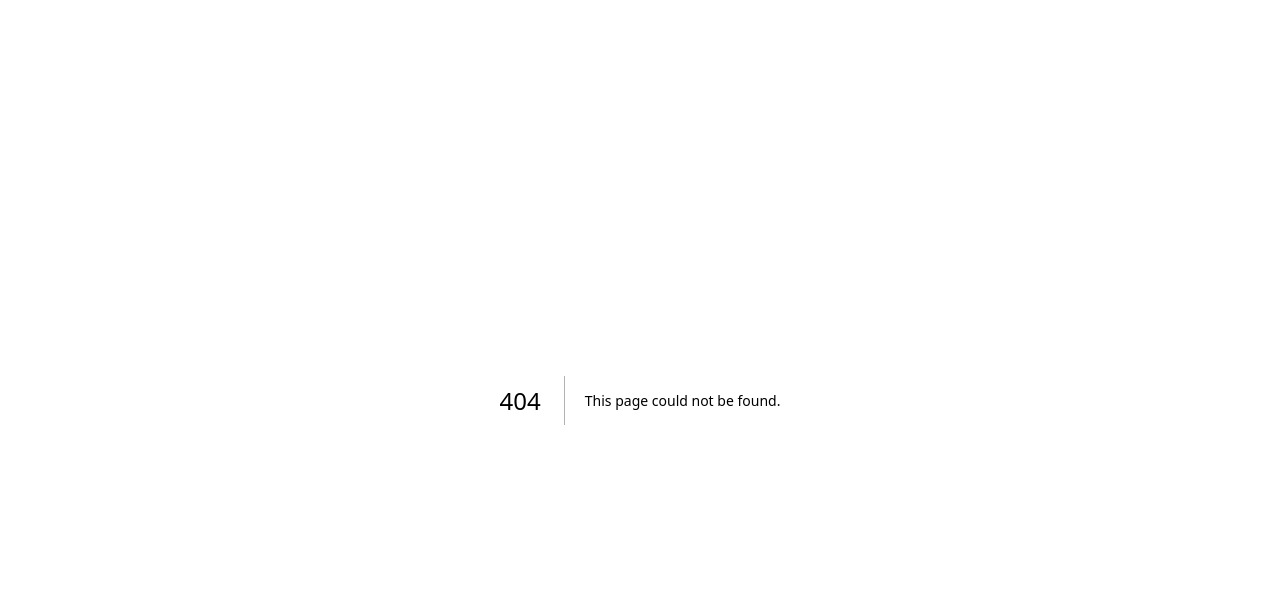
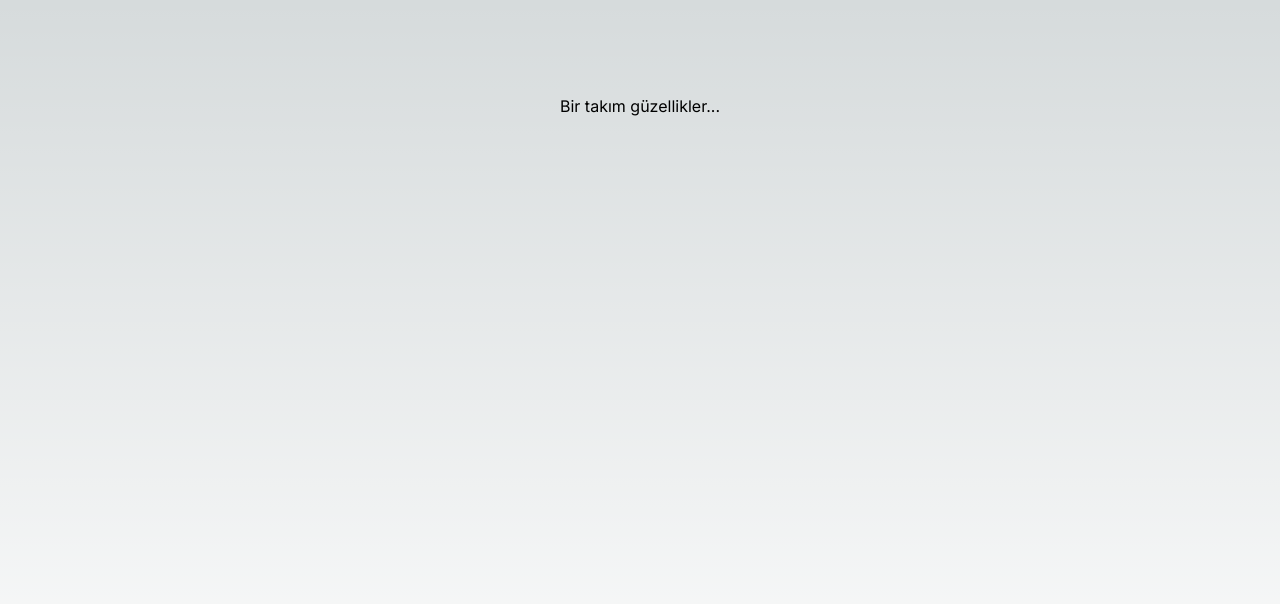
Before and after one commit to huseyinozay/expensee, a Next.js app: page /reports in a window 1280 px wide. Before the commit this address had no page. Shown: the top 604 px of the page. Built offline with nearby package versions, Linux system fonts and the light colour scheme.

Commit message:
reports page added

```diff
--- a/src/app/page.tsx
+++ b/src/app/page.tsx
@@ -42,6 +42,7 @@ export default function Home() {
 
       <div className={styles.grid}>
         <Link href={"detail"}>Detail</Link>
+        <Link href={"reports"}>Reports</Link>
         <a
           href="https://nextjs.org/docs?utm_source=create-next-app&utm_medium=appdir-template&utm_campaign=create-next-app"
           className={styles.card}
--- /dev/null
+++ b/src/app/reports/page.tsx
@@ -0,0 +1,6 @@
+import Image from "next/image";
+import styles from "../page.module.css";
+
+export default function Detail() {
+  return <main className={styles.main}>Bir takım güzellikler...</main>;
+}
```
